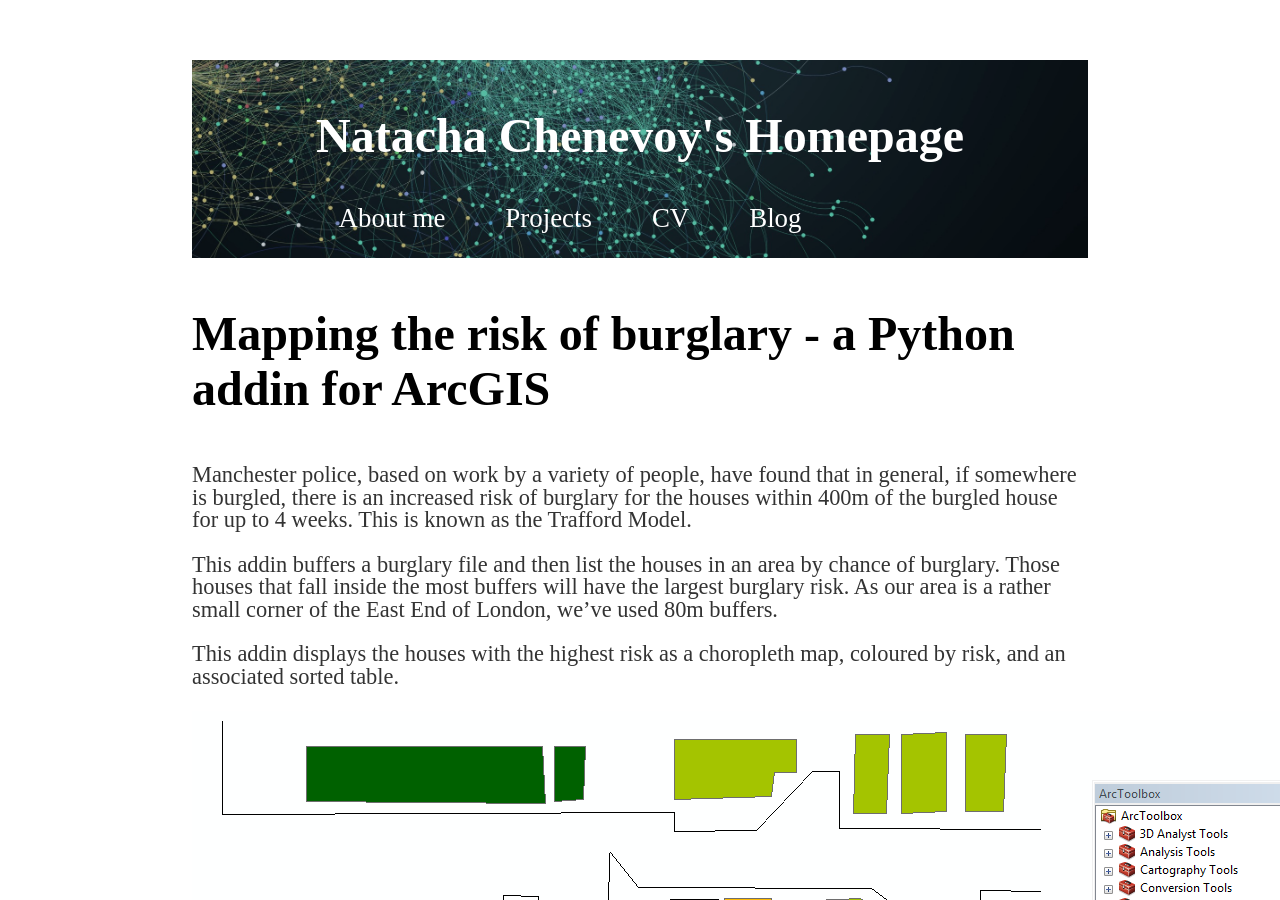
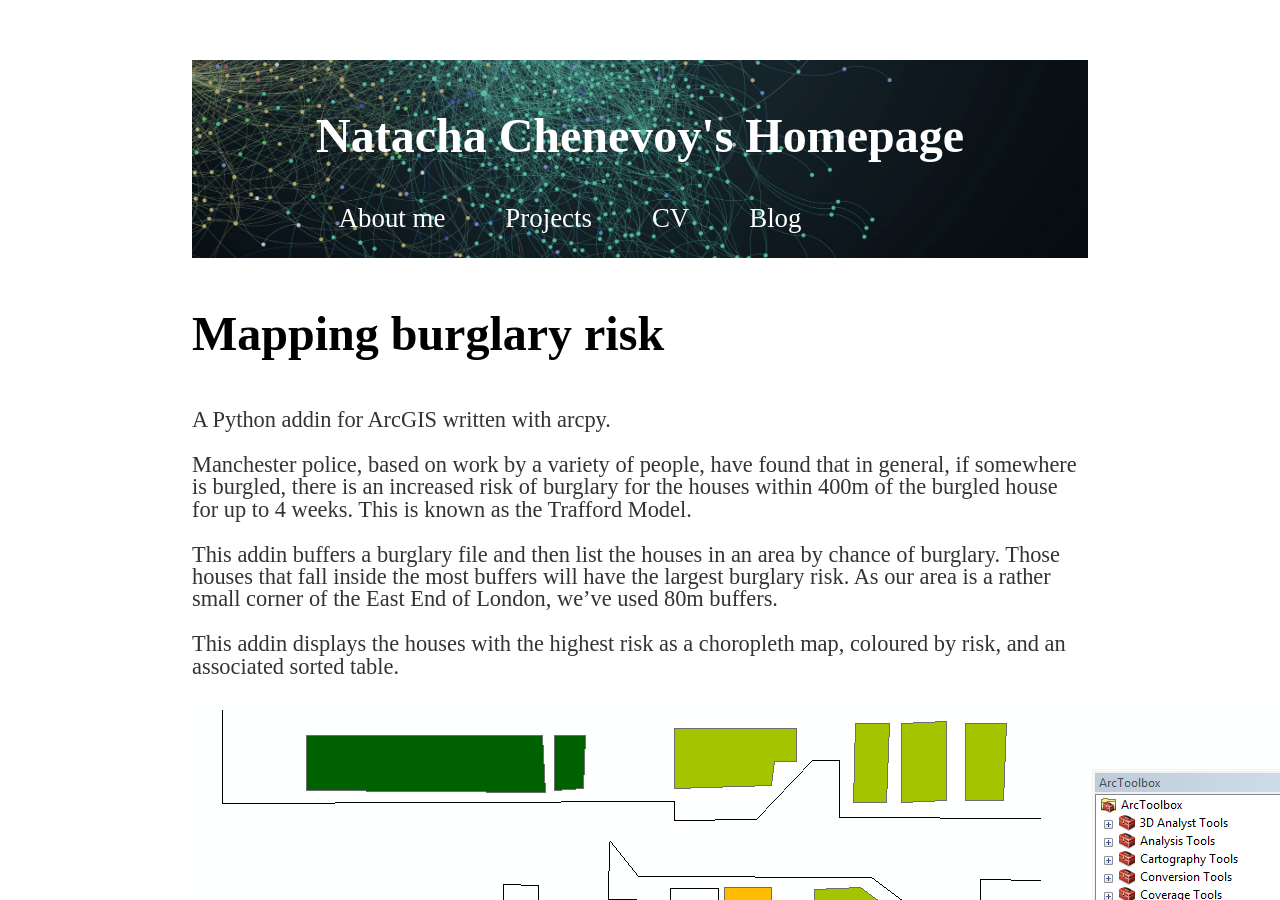
Before and after one commit to mednche/mednche.github.io, a Jekyll site: the page built from _posts/2018-05-04-pluginArcgis.md, in a window 1280 px wide and 900 px high. Built offline with Jekyll 4.4.1, drawn with Linux system fonts in a browser that asks for light colours.

Commit message:
Update 2018-05-04-pluginArcgis.md

```diff
--- a/_posts/2018-05-04-pluginArcgis.md
+++ b/_posts/2018-05-04-pluginArcgis.md
@@ -1,13 +1,13 @@
 ---
 layout: posts
-title: Mapping the risk of burglary - a Python addin for ArcGIS
+title: Mapping burglary risk
 feature-img: "images/BurglaryRisk.png"
 thumbnail: "images/BurglaryRisk.png"
 tags: [Python, ArcGIS, arcpy]
 excerpt_separator: <!--more-->
 ---
 
-
+A Python addin for ArcGIS written with arcpy.
 <!--more-->
 
 
```
